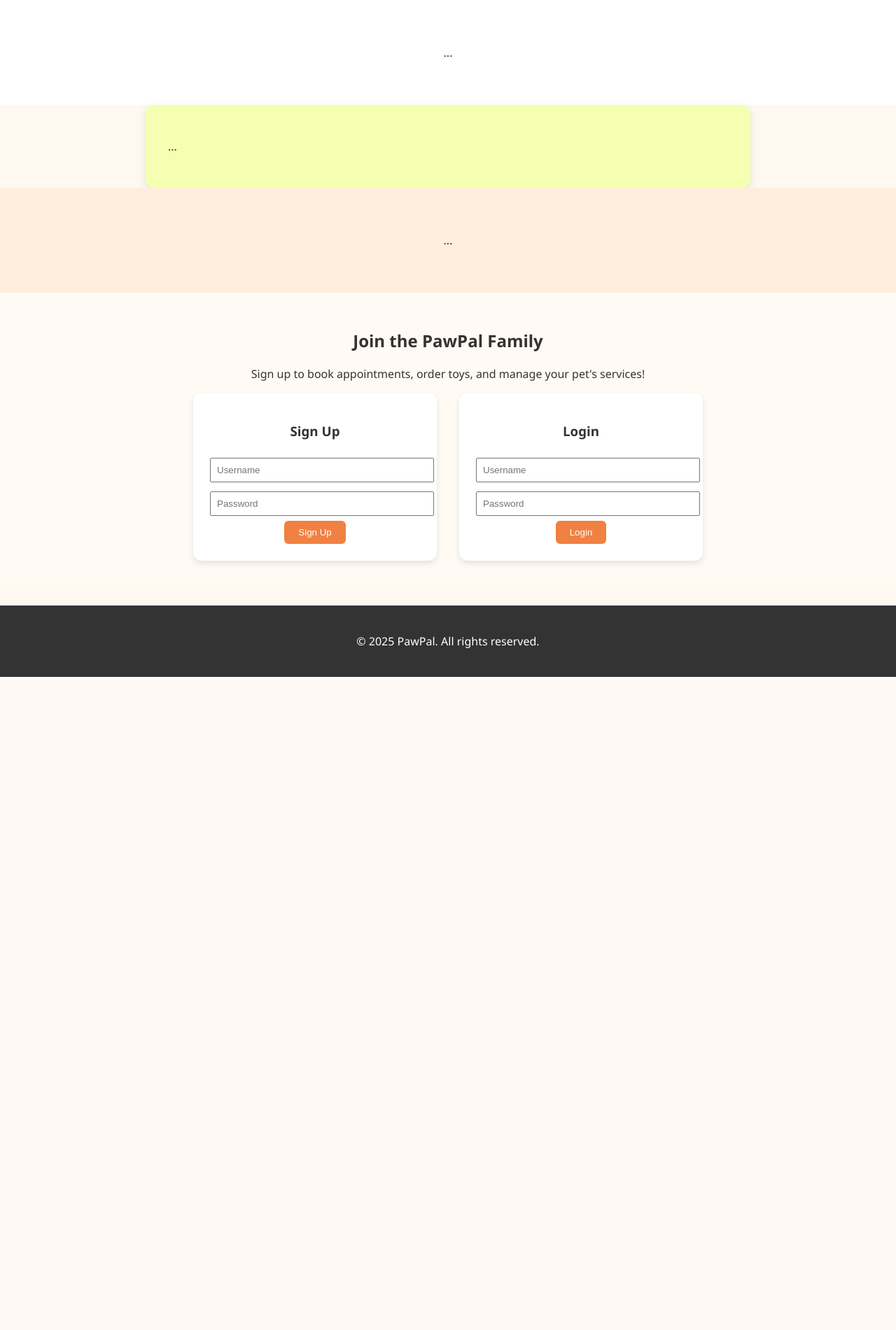
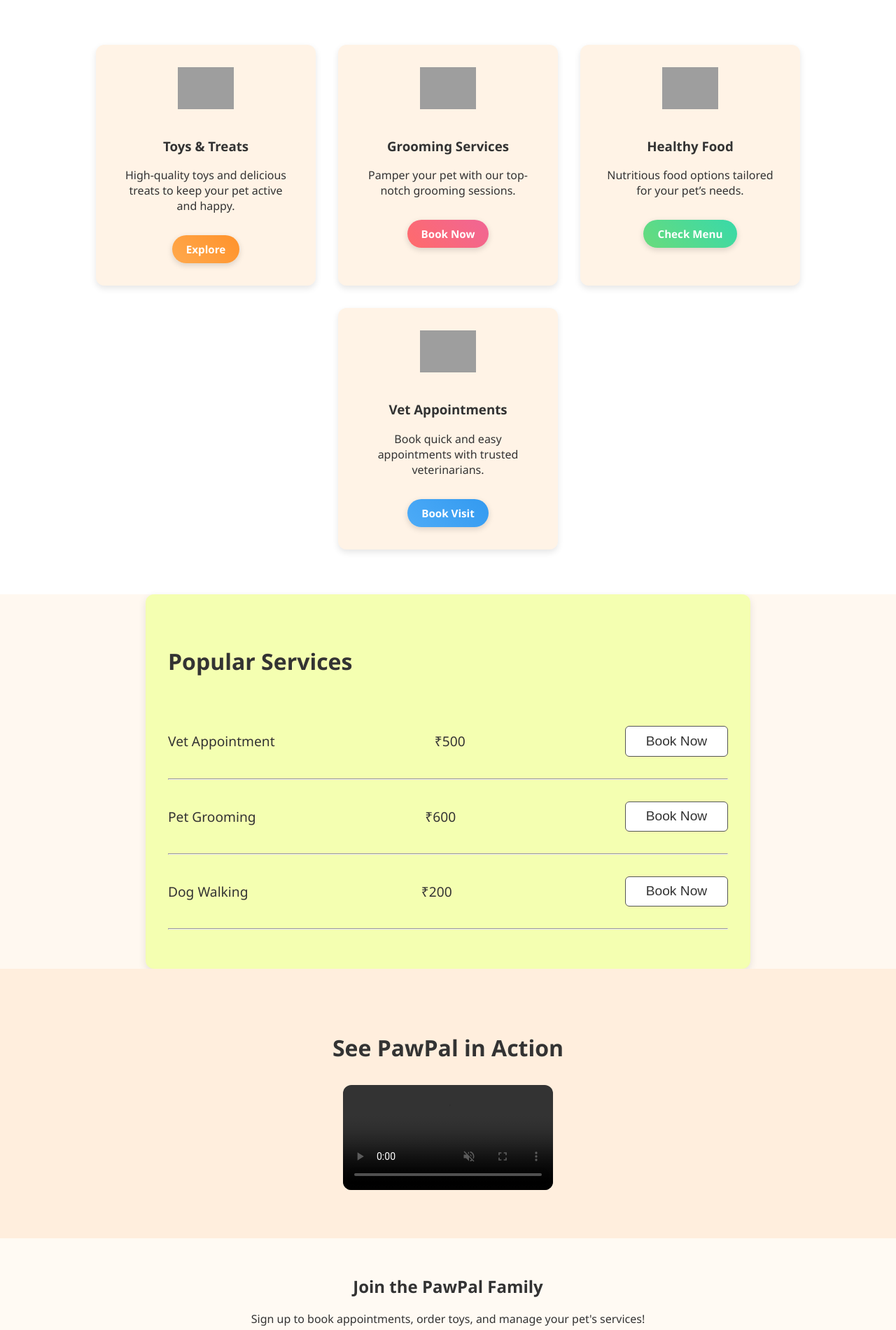
Before and after one commit to Kairavipatra/CMA2, a Flask app: page / in a window 1280 px wide. Shown: the part 718-2618 px from the top of the page at 70% size. Before the commit the page ends 1685 px from the top, so only its background shows below. Run offline with Flask 3, Linux system fonts and the light colour scheme; grey boxes are pictures that could not be loaded.

Commit message:
index.html

```diff
--- a/app/templates/index.html
+++ b/app/templates/index.html
@@ -91,23 +91,105 @@
     }
   </style>
 
-  <!-- Features Section -->
-  <section class="features">
-    <!-- Your feature cards remain unchanged -->
-    ...
+ <section class="features">
+    <div class="feature" data-aos="fade-up">
+      <img src="https://cdn-icons-png.flaticon.com/512/616/616408.png" alt="Toys">
+      <h3>Toys & Treats</h3>
+      <p>High-quality toys and delicious treats to keep your pet active and happy.</p>
+      <a href="toys.html" class="card-btn orange-btn">Explore</a>
+    </div>
+
+    <div class="feature" data-aos="fade-up" data-aos-delay="100">
+      <img src="https://cdn-icons-png.flaticon.com/512/616/616430.png" alt="Grooming">
+      <h3>Grooming Services</h3>
+      <p>Pamper your pet with our top-notch grooming sessions.</p>
+      <a href="grooming.html" class="card-btn pink-btn">Book Now</a>
+    </div>
+
+    <div class="feature" data-aos="fade-up" data-aos-delay="200">
+      <img src="https://cdn-icons-png.flaticon.com/512/616/616408.png" alt="Healthy Food">
+      <h3>Healthy Food</h3>
+      <p>Nutritious food options tailored for your pet’s needs.</p>
+      <a href="food.html" class="card-btn green-btn">Check Menu</a>
+    </div>
+
+    <div class="feature" data-aos="fade-up" data-aos-delay="300">
+      <img src="https://cdn-icons-png.flaticon.com/512/616/616408.png" alt="Vet">
+      <h3>Vet Appointments</h3>
+      <p>Book quick and easy appointments with trusted veterinarians.</p>
+      <a href="vet.html" class="card-btn blue-btn">Book Visit</a>
+    </div>
   </section>
 
-  <!-- Popular Services Table -->
+  <!-- Add this CSS to your <style> or CSS file -->
+  <style>
+    .card-btn {
+      display: inline-block;
+      margin-top: 15px;
+      padding: 10px 20px;
+      font-size: 0.95rem;
+      font-weight: 600;
+      border-radius: 20px;
+      text-decoration: none;
+      color: white;
+      transition: all 0.3s ease;
+      box-shadow: 0 3px 8px rgba(0, 0, 0, 0.15);
+    }
+
+    .card-btn:hover {
+      transform: translateY(-3px) scale(1.05);
+      box-shadow: 0 6px 12px rgba(0, 0, 0, 0.2);
+      opacity: 0.95;
+    }
+
+    .orange-btn {
+      background: linear-gradient(45deg, #ffa94d, #ff922b);
+    }
+
+    .pink-btn {
+      background: linear-gradient(45deg, #ff6b6b, #f06595);
+    }
+
+    .green-btn {
+      background: linear-gradient(45deg, #69db7c, #38d9a9);
+    }
+
+    .blue-btn {
+      background: linear-gradient(45deg, #4dabf7, #339af0);
+    }
+  </style>
+
   <section class="services-table" data-aos="fade-up">
-    <!-- Your services content remains unchanged -->
-    ...
+    <h2>Popular Services</h2>
+    <div class="service-row">
+      <span>Vet Appointment</span>
+      <span>₹500</span>
+      <button>Book Now</button>
+    </div>
+    <hr />
+    <div class="service-row">
+      <span>Pet Grooming</span>
+      <span>₹600</span>
+      <button>Book Now</button>
+    </div>
+    <hr />
+    <div class="service-row">
+      <span>Dog Walking</span>
+      <span>₹200</span>
+      <button>Book Now</button>
+    </div>
+    <hr />
   </section>
 
-  <!-- Video Section -->
+
   <section class="video-section" data-aos="zoom-in">
-    <!-- Your video content remains unchanged -->
-    ...
+    <h2>See PawPal in Action</h2>
+    <video controls autoplay muted loop>
+      <source src="https://www.w3schools.com/html/mov_bbb.mp4" type="video/mp4" />
+      Your browser does not support the video tag.
+    </video>
   </section>
+
 
   <!-- Login and Signup -->
   <section class="login-signup" style="padding: 2em; background: #fffaf3; text-align: center;">
```
